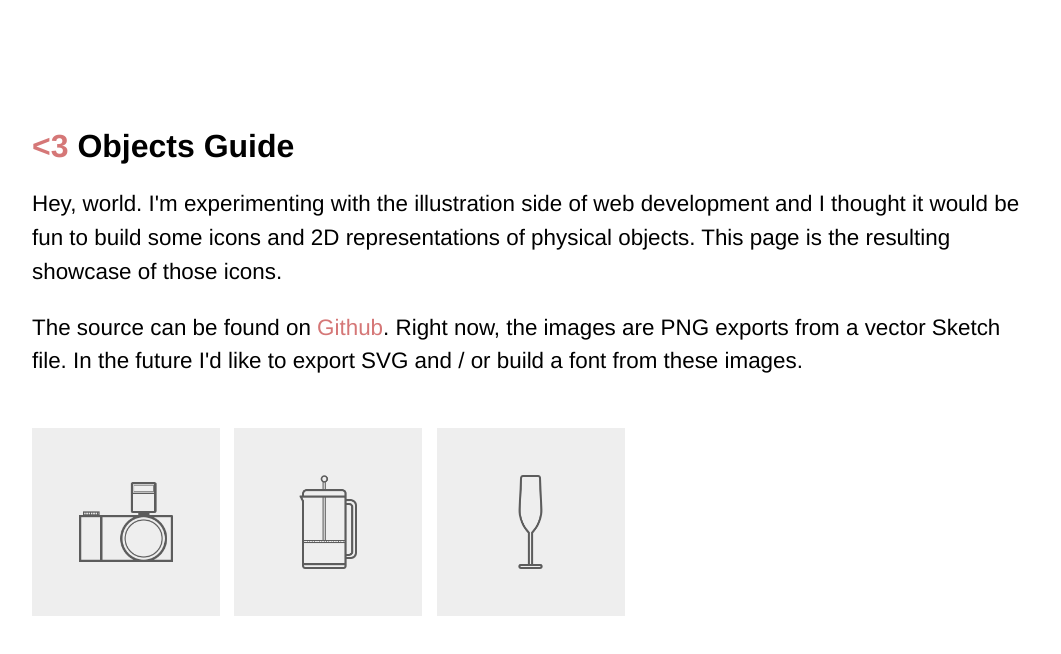
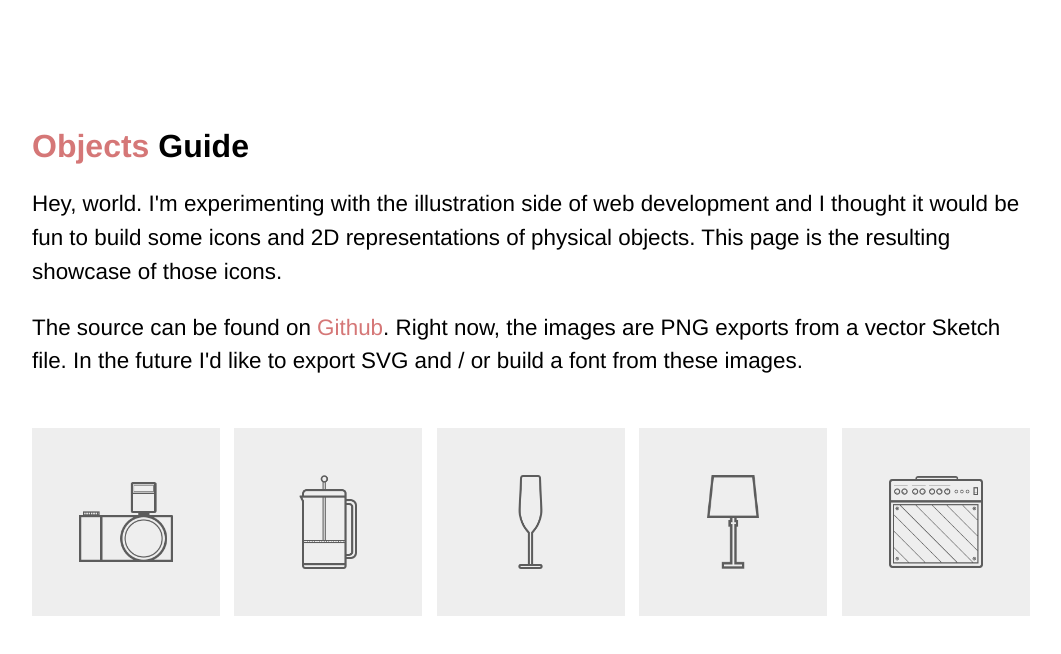
Before and after one commit to capshaw/objects, a plain HTML site: page showcase/index.html in a window 1280 px wide. Shown: the whole page, without its empty margins (108-1169 px from the left). Drawn offline with Linux system fonts and the light colour scheme.

Commit message:
Add lamp and guitar amplifier.

```diff
--- a/showcase/index.html
+++ b/showcase/index.html
@@ -7,8 +7,7 @@
 <body>
     <div class='container'>
         <h1 class='title'>
-            <span class='heart'>&lt;3</span>
-            Objects Guide
+            <span class='heart'>Objects</span> Guide
         </h1>
         <p>
             Hey, world. I'm experimenting with the illustration side of web development and I thought it would be fun to build some icons and 2D representations of physical objects. This page is the resulting showcase of those icons.
@@ -29,6 +28,14 @@
                 <div class='icon icon-champagne-flute'></div>
                 <div class='name'>Champagne Flute</div>
             </div>
+            <div class='icon-box'>
+                <div class='icon icon-lamp'></div>
+                <div class='name'>Lamp</div>
+            </div>
+            <div class='icon-box'>
+                <div class='icon icon-guitar-amplifier'></div>
+                <div class='name'>Guitar Amplifier</div>
+            </div>
         </div>
     </div>
 </body>
--- a/showcase/index.scss
+++ b/showcase/index.scss
@@ -81,6 +81,8 @@ a {
         left: 25%;
         position: absolute;
 
+        // TODO mixin, DRY, etc.
+
         &.icon-camera {
             background: url('png/camera.png') no-repeat center center;
             background-size: contain;
@@ -95,5 +97,15 @@ a {
             background: url('png/champagne_flute.png') no-repeat center center;
             background-size: contain;
         }
+
+        &.icon-lamp {
+            background: url('png/lamp.png') no-repeat center center;
+            background-size: contain;
+        }
+
+        &.icon-guitar-amplifier {
+            background: url('png/guitar_amplifier.png') no-repeat center center;
+            background-size: contain;
+        }
     }
 }
```
Also changed, not shown: showcase/index.css, showcase/png/camera@4x.png (added), showcase/png/champagne_flute@4x.png (added), showcase/png/everything.png (added), showcase/png/everything@2x.png (added), showcase/png/everything@4x.png (added), showcase/png/french_press@4x.png (added), showcase/png/guitar_amplifier.png (added), showcase/png/guitar_amplifier@2x.png (added), showcase/png/guitar_amplifier@4x.png (added), showcase/png/lamp.png (added), showcase/png/lamp@2x.png (added), showcase/png/lamp@4x.png (added), 2 other files.
